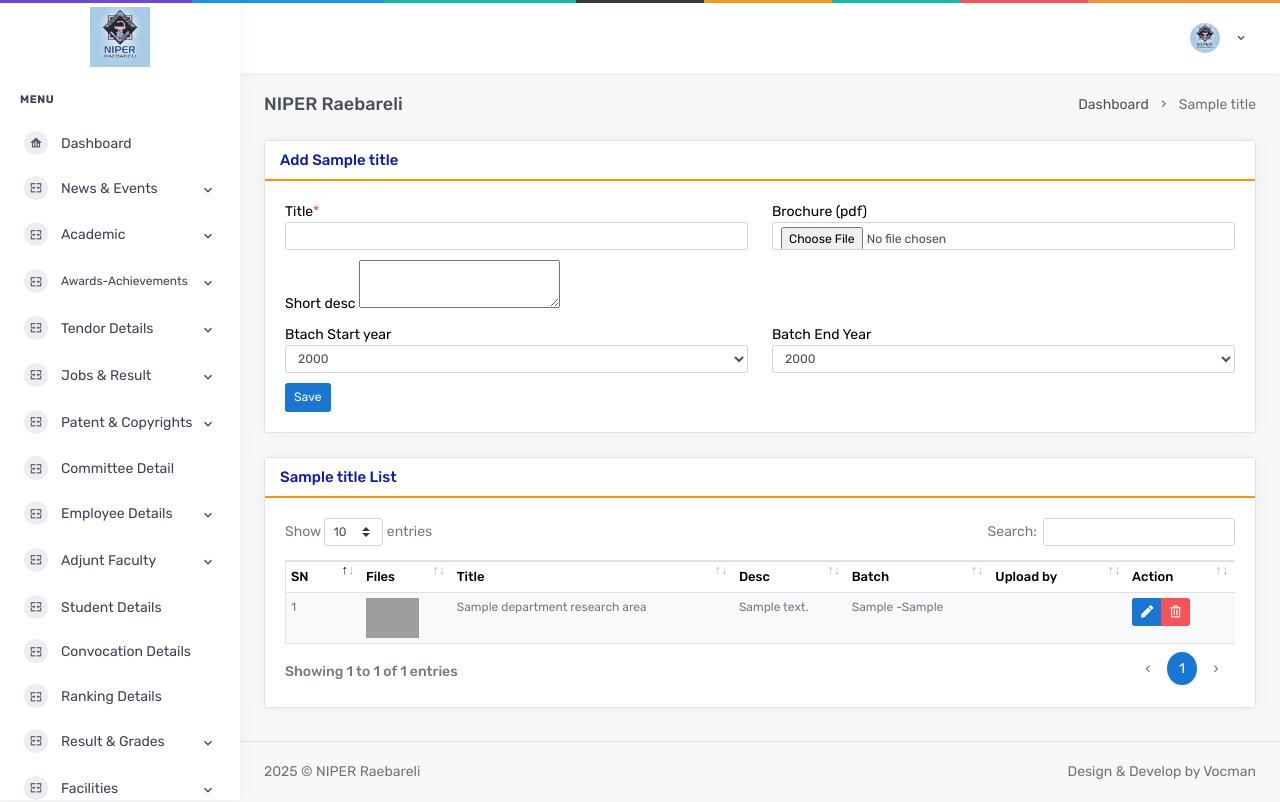
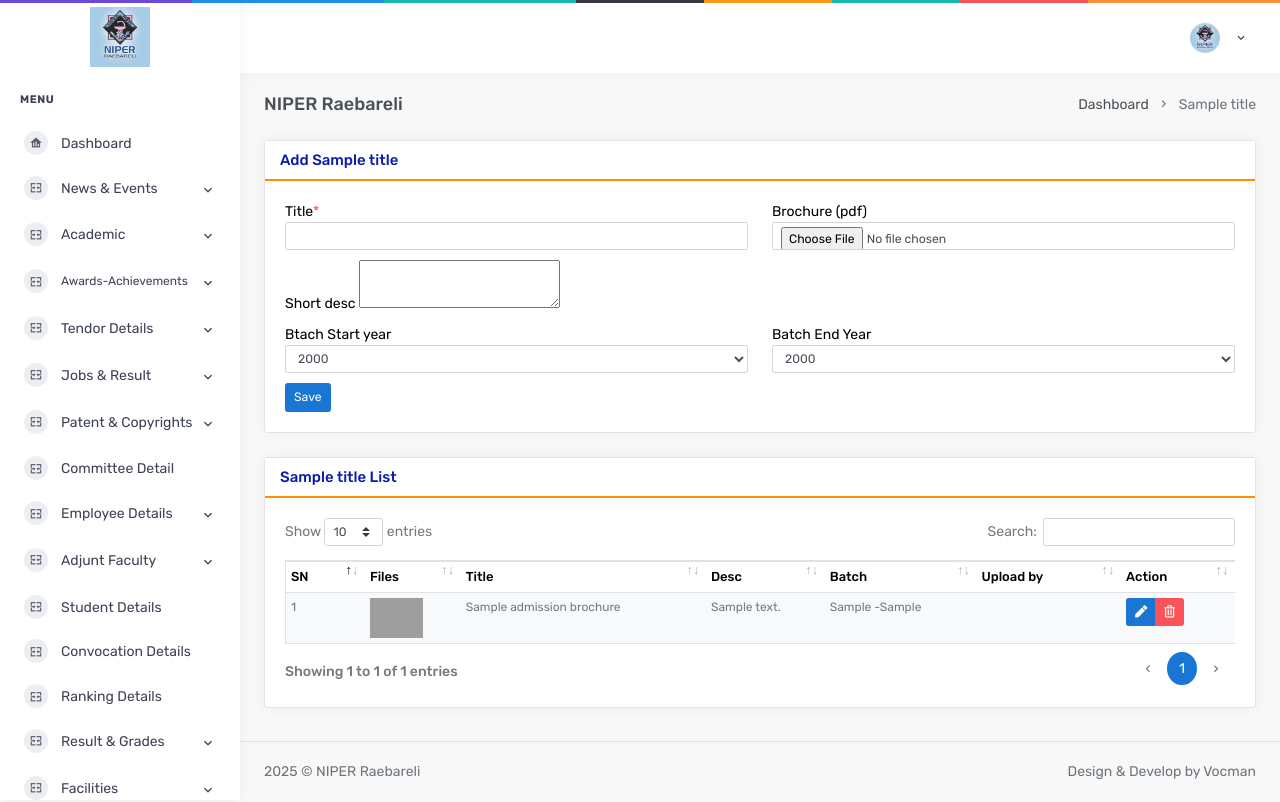
Before and after one commit to Mithun021/niper_stagging, a CodeIgniter 4 app: the page made by app/Views/admin/academics/admission-brochure.php in a window 1280 px wide. Run offline with PHP 8.4 and a stand-in for CodeIgniter, Linux system fonts and the light colour scheme; the template is opened without the code that fills it: most values are stand-ins (such as "Sample title", 1, 10 or a date in 2020); data that the repository does not hold is empty; some libraries are stand-ins or nearby versions; grey boxes are pictures that could not be loaded.

Commit message:
Your commit message

```diff
--- a/app/Controllers/AcademicControllers.php
+++ b/app/Controllers/AcademicControllers.php
@@ -336,6 +336,7 @@ class AcademicControllers extends BaseController
         $admission_brochure_model = new Admission_brochure_model();
         $data = ['title' => 'Admission Brochure'];
         if ($this->request->is("get")) {
+            $data['admission_brochure'] = $admission_brochure_model->get();
             return view('admin/academics/admission-brochure', $data);
         } else if ($this->request->is("post")) {
             $sessionData = session()->get('loggedUserData');
--- a/app/Views/admin/academics/admission-brochure.php
+++ b/app/Views/admin/academics/admission-brochure.php
@@ -78,7 +78,7 @@ $employee_model = new Employee_model();
                             </tr>
                         </thead>
                         <tbody>
-                        <?php foreach ($department_research_area as $key => $value) { ?>
+                        <?php foreach ($admission_brochure as $key => $value) { ?>
                             <tr>
                                 <td><?= $key + 1 ?></td>
                                 <td>
```
